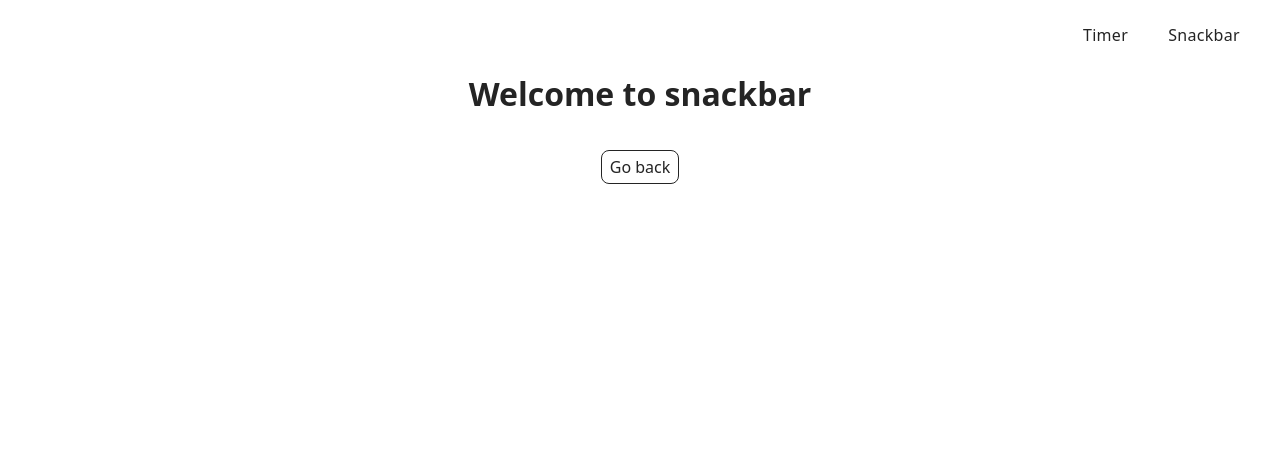
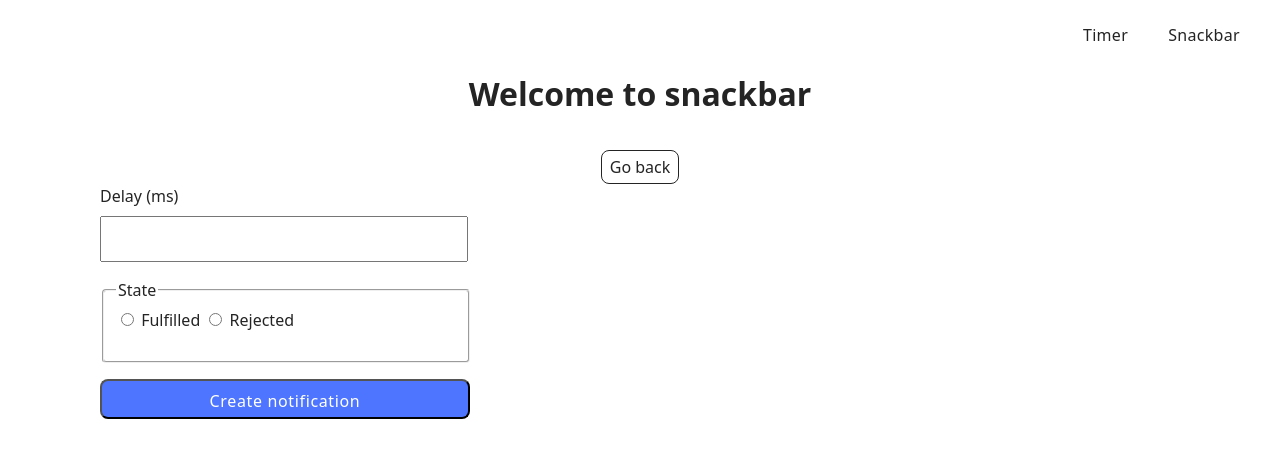
Before and after one commit to maryana-frydrak/goit-js-hw-10, a website built with Vite: page src/2-snackbar.html in a window 1280 px wide. Built offline with nearby package versions, Linux system fonts and the light colour scheme.

Commit message:
done second task

```diff
--- a/src/2-snackbar.html
+++ b/src/2-snackbar.html
@@ -21,6 +21,28 @@
         </h1>
         <load src="./partials/back-link.html" />
       </div>
+
+      <form class="form">
+  <label class="delay-label">
+    Delay (ms)
+    <input type="number" name="delay" required />
+  </label>
+
+  <fieldset class="form-fieldset">
+    <legend>State</legend>
+    <label class="fieldset-label">
+      <input type="radio" name="state" value="fulfilled" required />
+      Fulfilled
+    </label>
+    <label class="fieldset-label">
+      <input type="radio" name="state" value="rejected" required />
+      Rejected
+    </label>
+  </fieldset>
+
+  <button type="submit">Create notification</button>
+</form>
+
     </main>
 
     <script type="module" src="./js/2-snackbar.js"></script>
--- a/src/css/1-timer.css
+++ b/src/css/1-timer.css
@@ -1,4 +1,4 @@
-input[type="text"] {
+#datetime-picker {
     width: 272px;
     height: 40px;
     border: 1px solid #808080;
--- a/src/css/2-snackbar.css
+++ b/src/css/2-snackbar.css
@@ -0,0 +1,45 @@
+.form {
+    display: flex;
+    flex-direction: column;
+    row-gap: 16px;
+    text-align: left;
+    margin-left: 100px;
+}
+
+.delay-label {
+    display: flex;
+    flex-direction: column;
+    row-gap: 8px;
+}
+
+input[type="number"] {
+    width: 360px;
+    height: 40px;
+}
+
+.form-fieldset {
+    width: 340px;
+    height: 65px;
+    border-radius: 4px;
+    stroke-width: 1px;
+    stroke: #808080;
+}
+
+button[type="submit"] {
+    border-radius: 8px;
+    padding: 8px 16px;
+    width: 370px;
+    height: 40px;
+
+    background-color: #4e75ff;
+    font-family: var(--font-family);
+    font-weight: 500;
+    font-size: 16px;
+    line-height: 150%;
+    letter-spacing: 0.04em;
+    color: #fff;
+}
+
+button[type="submit"]:hover {
+    background-color: #6c8cff;
+}
--- a/src/js/2-snackbar.js
+++ b/src/js/2-snackbar.js
@@ -0,0 +1,18 @@
+import iziToast from "izitoast";
+
+import "izitoast/dist/css/iziToast.min.css";
+
+function createPromise(value, delay, isPositive) {
+    const promise = new Promise((res, rej) => {
+        setTimeout(() => {
+            if (isPositive) {
+                res(value);
+                console.log(`✅ Fulfilled promise in ${delay}ms`);
+            } else {
+                rej(value);
+                console.log(`❌ Rejected promise in ${delay}ms`);
+            }
+        }, delay);
+    });
+    return promise;
+}
```
